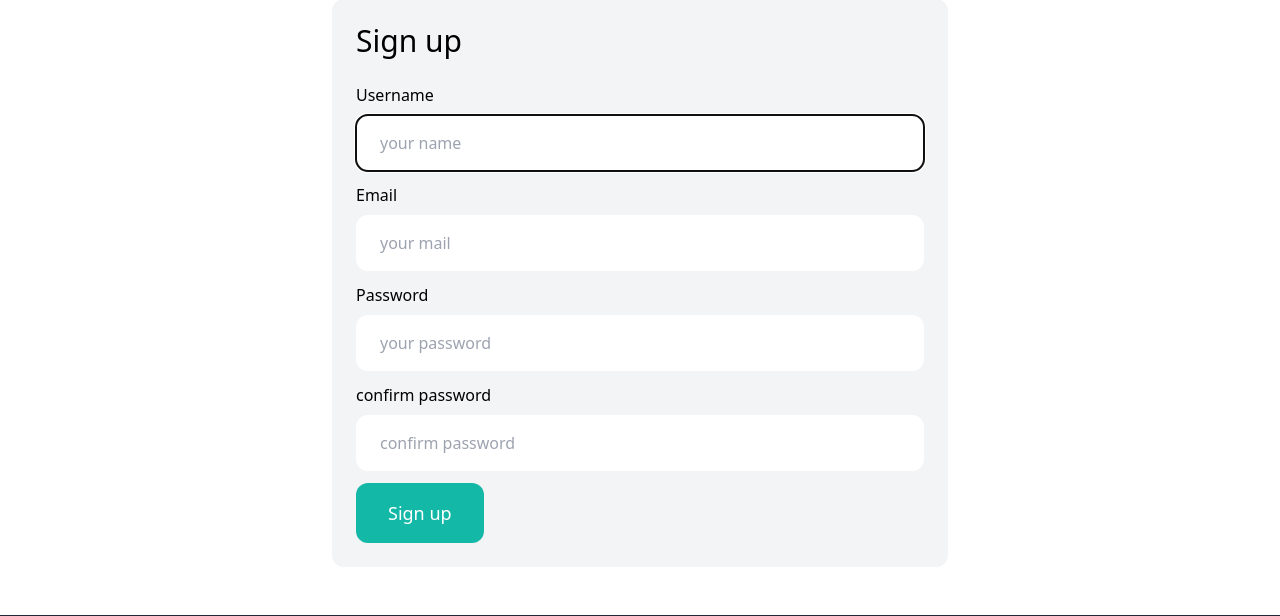
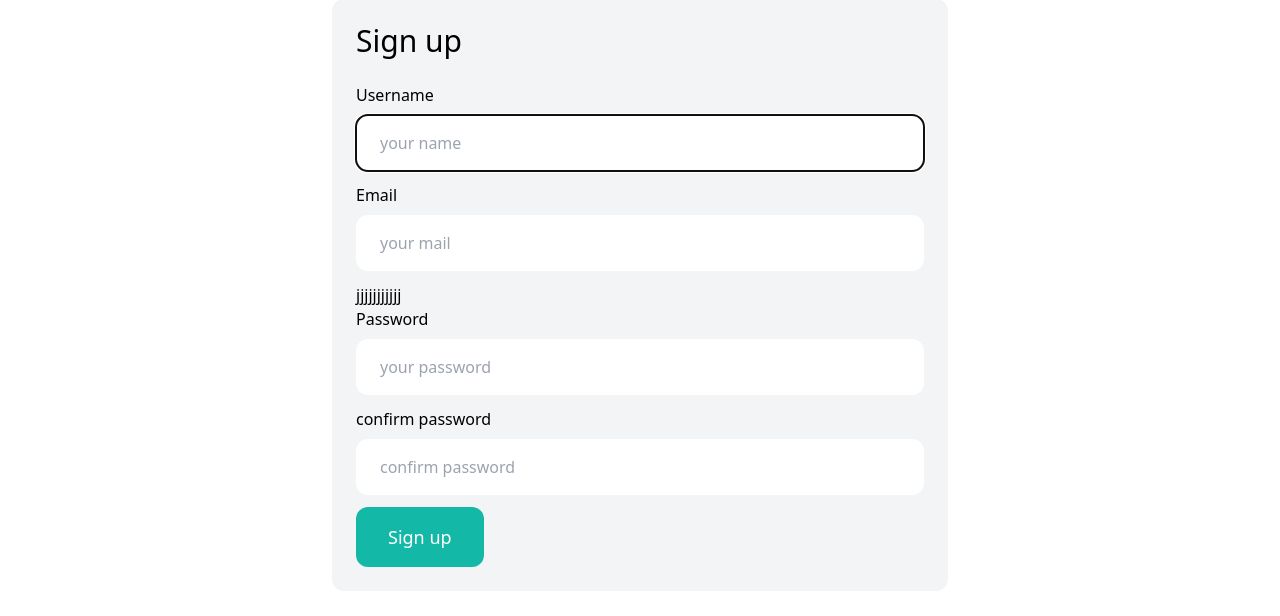
Before and after one commit to shiju-sivadasan/puddle_market, a Django app: page /signup/ in a window 1280 px wide. Shown: the part 126-742 px from the top of the page. Run offline with Django 5.2, Linux system fonts and the light colour scheme; some libraries are stand-ins or nearby versions.

Commit message:
second commit

```diff
--- a/puddle/core/templates/signup.html
+++ b/puddle/core/templates/signup.html
@@ -14,6 +14,7 @@
         <label class='inline-block mb-2'>Email</label><br>
         {{ form.email }}
     </div>
+    <div>jjjjjjjjjjj</div>
     <div class='mb-3'>
         <label class='inline-block mb-2'>Password</label><br>
         {{ form.password1 }}
```
